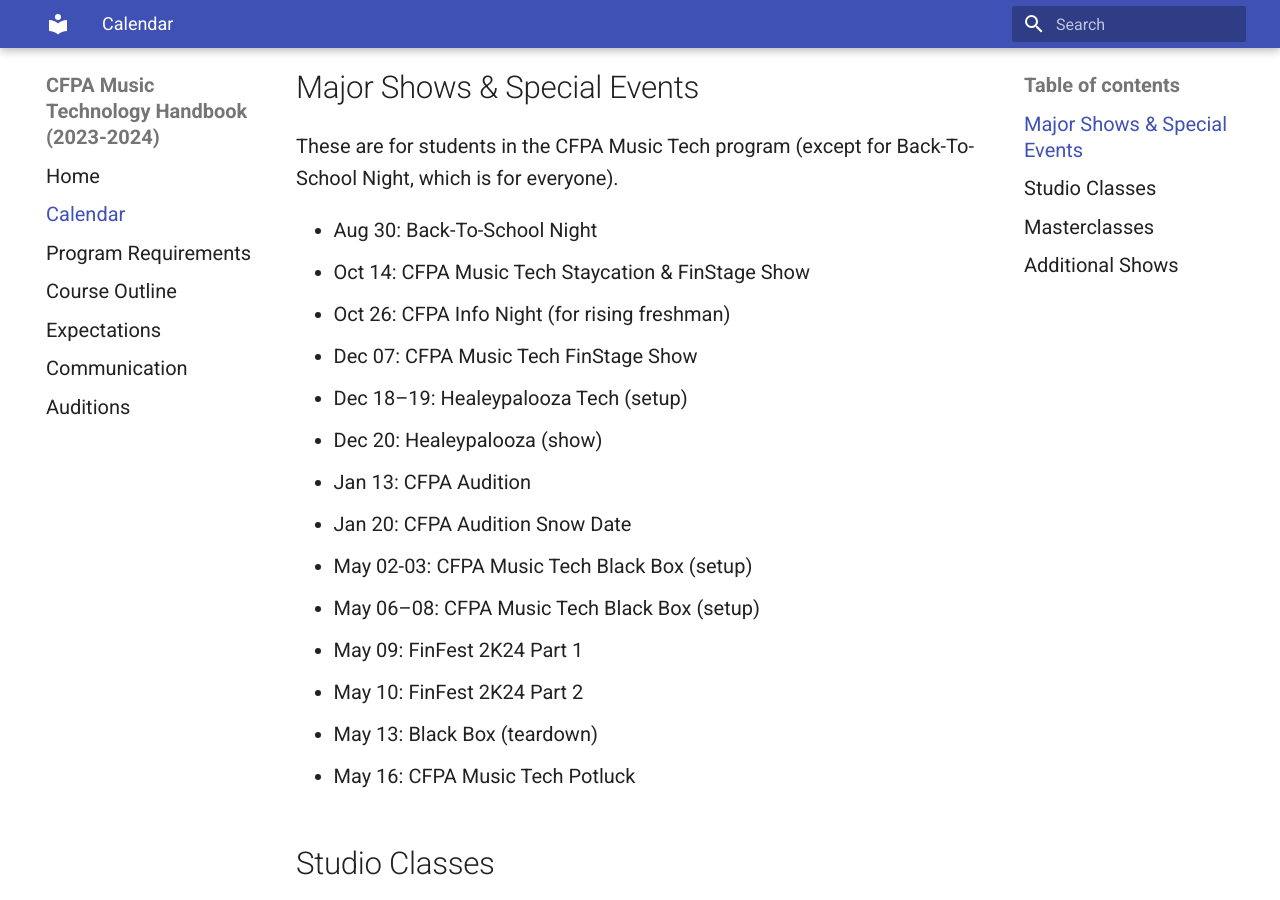
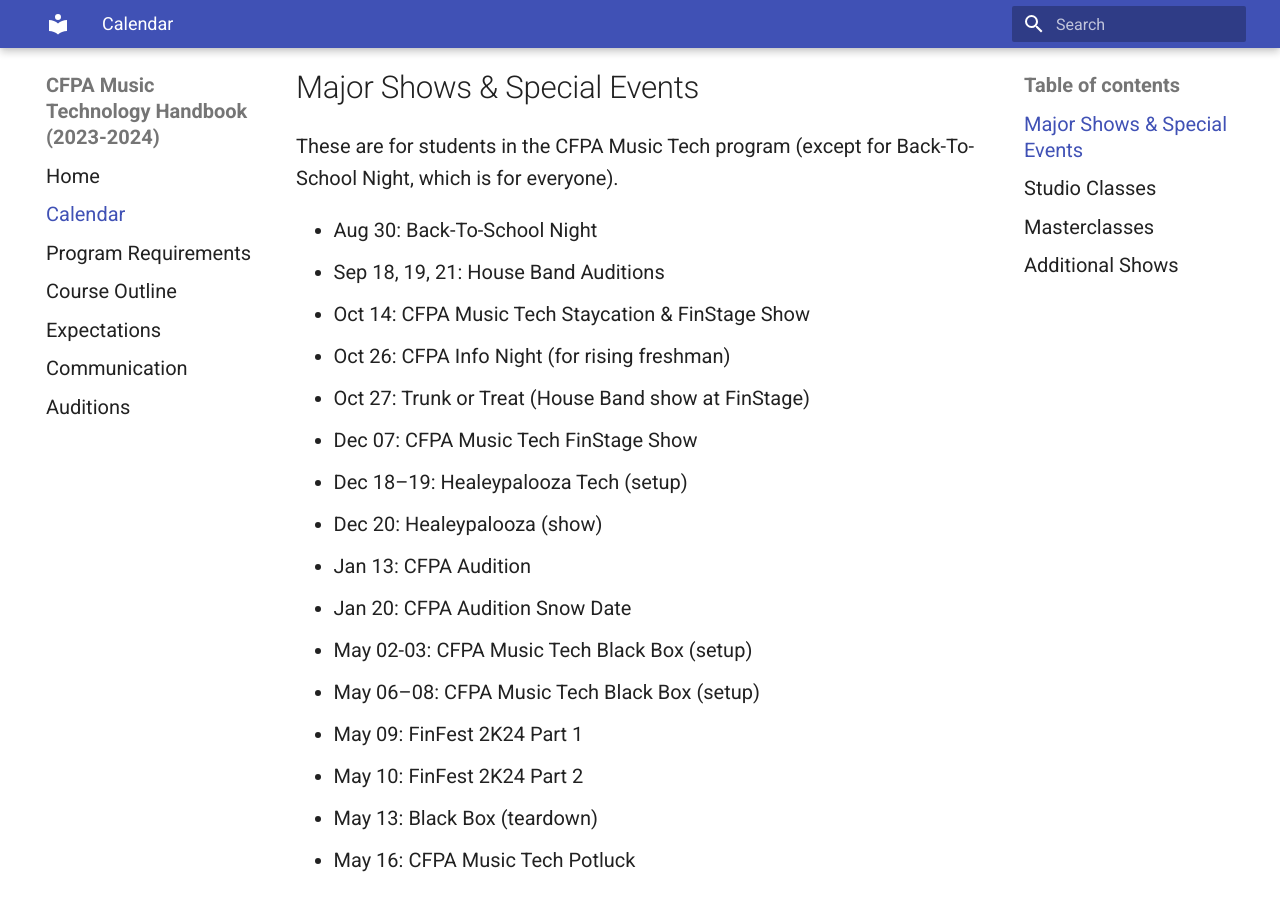
Before and after one commit to sophia-sms/handbook, an MkDocs documentation site: the page built from docs/calendar.md, in a window 1280 px wide and 900 px high, scrolled down 330 px. Built offline with MkDocs 1.6.1 and Material for MkDocs 9.7.7, drawn with Linux system fonts in a browser that asks for light colours.

Commit message:
add some dates

```diff
--- a/docs/calendar.md
+++ b/docs/calendar.md
@@ -10,8 +10,10 @@
 These are for students in the CFPA Music Tech program (except for Back-To-School Night, which is for everyone).
 
 - Aug 30: Back-To-School Night
+- Sep 18, 19, 21: House Band Auditions
 - Oct 14: CFPA Music Tech Staycation & FinStage Show
 - Oct 26: CFPA Info Night (for rising freshman)
+- Oct 27: Trunk or Treat (House Band show at FinStage)
 - Dec 07: CFPA Music Tech FinStage Show
 - Dec 18–19: Healeypalooza Tech (setup)
 - Dec 20: Healeypalooza (show)
```
